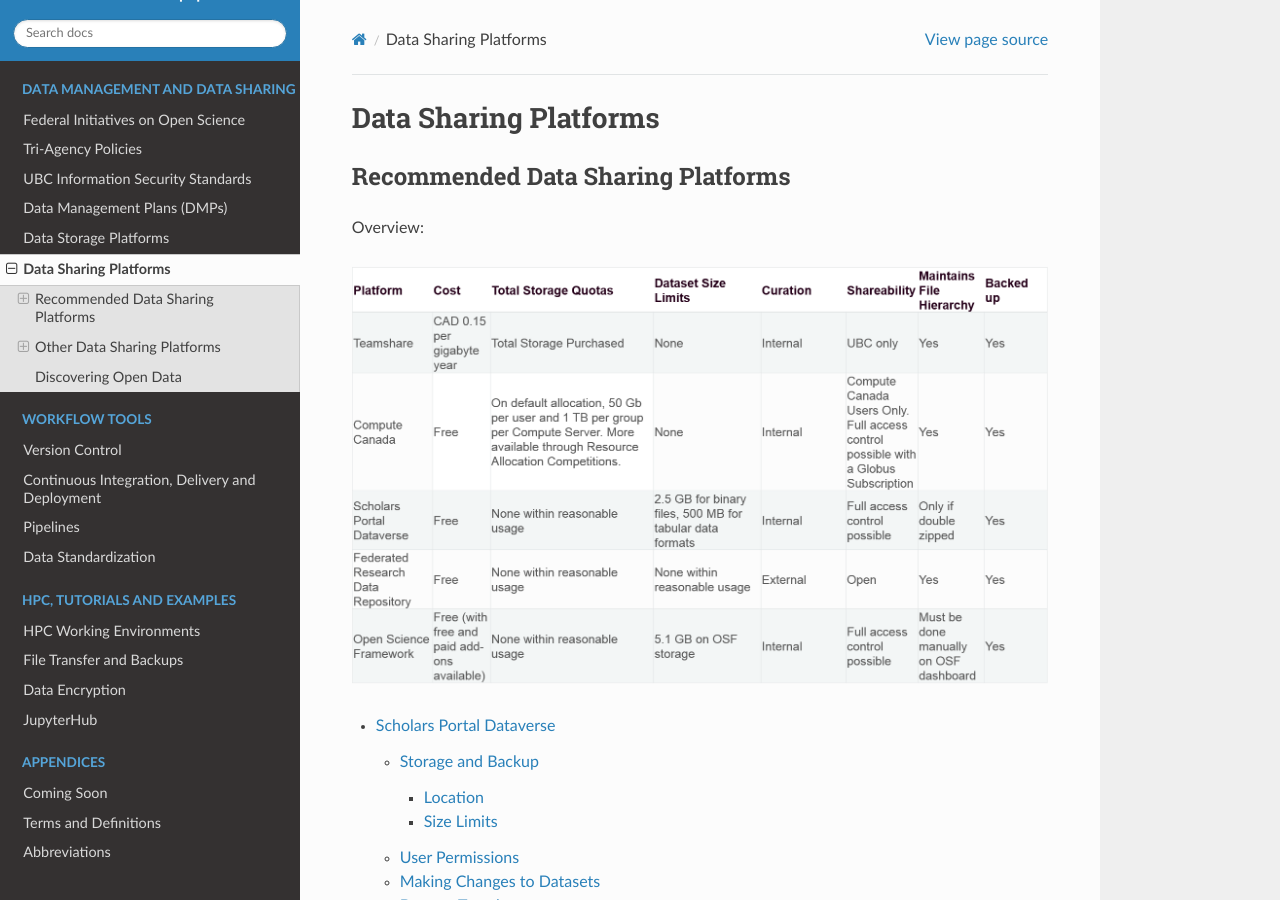
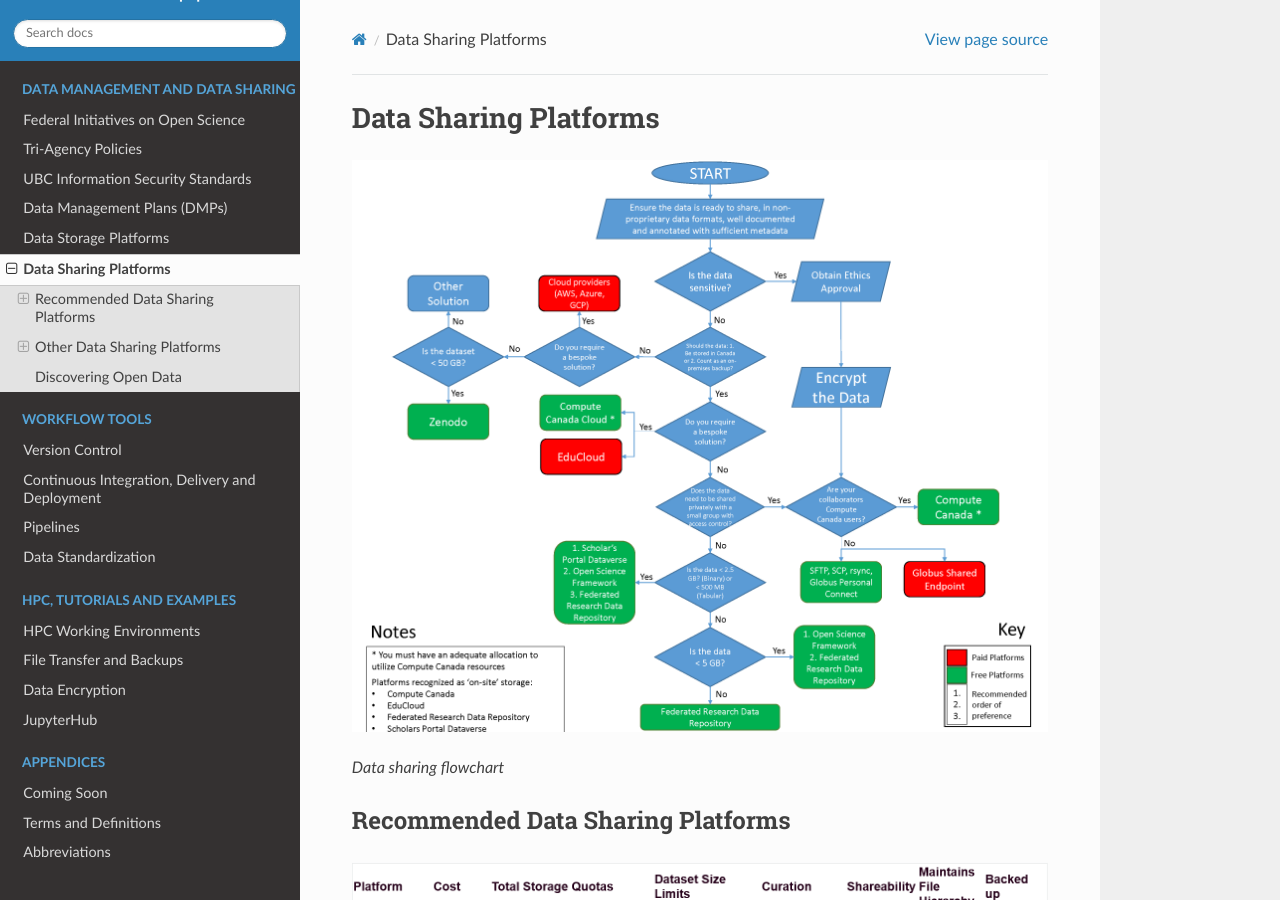
Before and after one commit to ubcbraincircuits/whitepaper, a Sphinx documentation site: the page built from source/data_sharing/index.rst, in a window 1280 px wide and 900 px high. Built offline with Sphinx 7.4.7 and the Read the Docs theme 2.0.0, drawn with Linux system fonts in a browser that asks for light colours; pages that are not in the unit, such as notebooks, are missing from menus.

Commit message:
Add flowchart

```diff
--- a/source/data_sharing/index.rst
+++ b/source/data_sharing/index.rst
@@ -2,10 +2,12 @@
 Data Sharing Platforms
 ======================
 
+.. image:: data_sharing_flowchart.png
+
+*Data sharing flowchart*
+
 Recommended Data Sharing Platforms
 ==================================
-
-Overview:
 
 .. image:: recommended_platforms.png
 
@@ -22,8 +24,6 @@
 
 Other Data Sharing Platforms
 ============================
-
-Overview:
 
 .. image:: other_platforms.png
 
```
